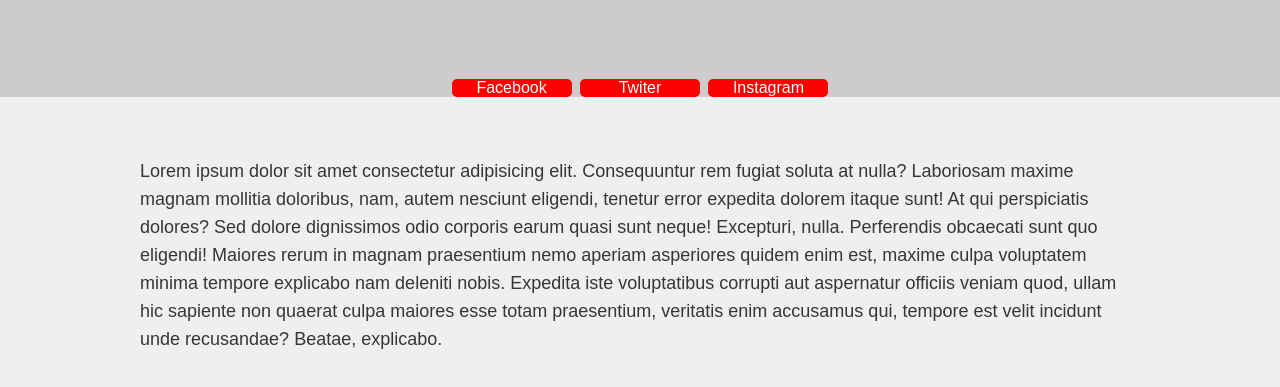
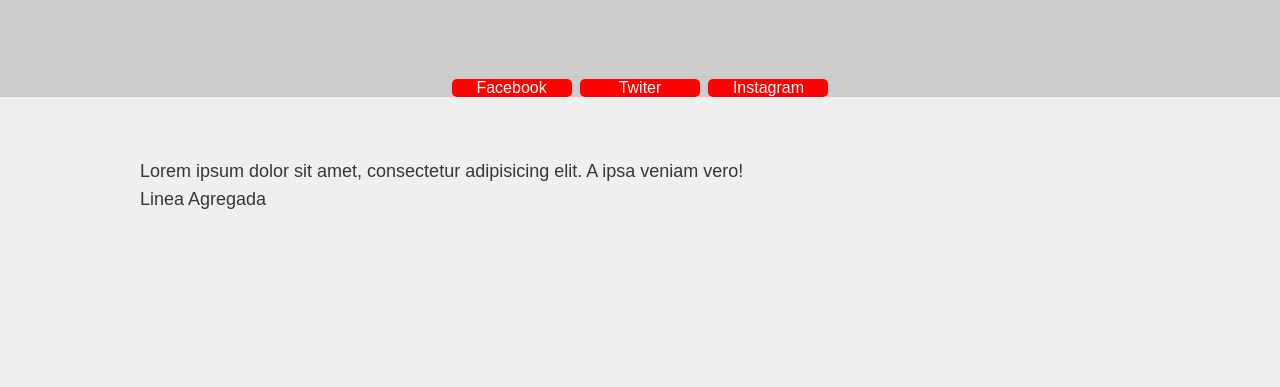
Before and after one commit to albertos91/cuenta_regresiva, a plain HTML site: page index.html in a window 1280 px wide. Shown: the part 133-520 px from the top of the page. Drawn offline with Linux system fonts and the light colour scheme.

Commit message:
Este es mi segundo commit
Se agrego un lomre12 en el primer parrafo.
se agrego un segundo parrafo al final.

```diff
--- a/index.html
+++ b/index.html
@@ -21,8 +21,9 @@
 
 
     <main class="contenedor">
-        <p>Lorem ipsum dolor sit amet consectetur adipisicing elit. Consequuntur rem fugiat soluta at nulla? Laboriosam maxime magnam mollitia doloribus, nam, autem nesciunt eligendi, tenetur error expedita dolorem itaque sunt! At qui perspiciatis dolores? Sed dolore dignissimos odio corporis earum quasi sunt neque! Excepturi, nulla. Perferendis obcaecati sunt quo eligendi! Maiores rerum in magnam praesentium nemo aperiam asperiores quidem enim est, maxime culpa voluptatem minima tempore explicabo nam deleniti nobis. Expedita iste voluptatibus corrupti aut aspernatur officiis veniam quod, ullam hic sapiente non quaerat culpa maiores esse totam praesentium, veritatis enim accusamus qui, tempore est velit incidunt unde recusandae? Beatae, explicabo.
+        <p>Lorem ipsum dolor sit amet, consectetur adipisicing elit. A ipsa veniam vero!
         </p>
+        <p>Linea Agregada</p>
     </main>
 
 
```
